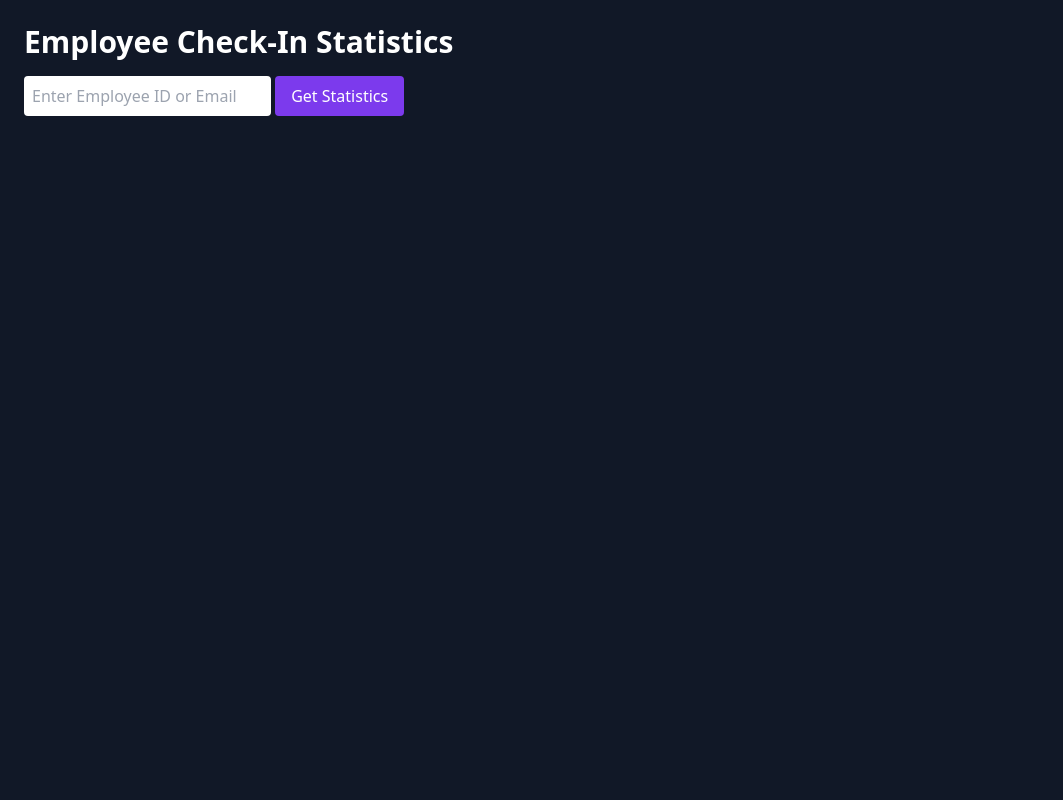
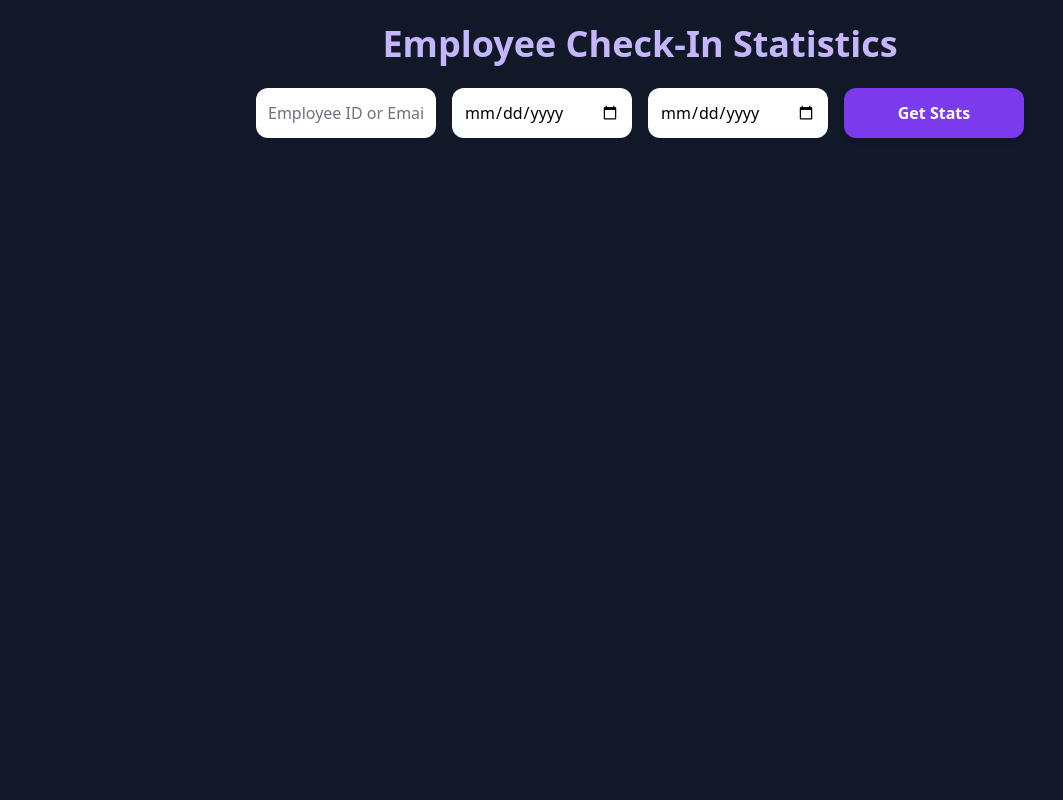
Before and after one commit to SJDeshmukh/dinemarker, a Flask app: page /statistics in a window 1280 px wide. Shown: the whole page, without its empty margins (0-1063 px from the left). Run offline with Flask 3, Linux system fonts and the light colour scheme; some libraries are stand-ins or nearby versions.

Commit message:
Initial commit

```diff
--- a/server.py
+++ b/server.py
@@ -144,35 +144,56 @@ def get_employee():
     else:
         return jsonify({'success': False, 'message': 'Employee not found'}), 404
 
+from flask import request, jsonify, render_template
+from datetime import datetime
+
 @app.route('/statistics', methods=['GET', 'POST'])
 def statistics():
     if request.method == 'POST':
         data = request.get_json()
         employee_id = data.get('employee_id')
+        from_date = data.get('from_date')
+        to_date = data.get('to_date')
 
         if not employee_id:
             return jsonify({'success': False, 'message': 'No employee ID provided'}), 400
 
         conn = get_db_connection()
-        user = conn.execute('SELECT * FROM users WHERE employee_id = ?', (employee_id,)).fetchone()
+        user = conn.execute('SELECT * FROM users WHERE employee_id = ? OR email = ?', (employee_id, employee_id)).fetchone()
 
         if not user:
             conn.close()
             return jsonify({'success': False, 'message': 'Employee not found'}), 404
 
-        scans = conn.execute(
-            'SELECT timestamp FROM scans WHERE employee_id = ? ORDER BY timestamp DESC',
-            (employee_id,)
-        ).fetchall()
+        # 📅 Build base query
+        query = 'SELECT timestamp FROM scans WHERE employee_id = ?'
+        params = [user['employee_id']]
+
+        if from_date:
+            query += ' AND date(timestamp) >= ?'
+            params.append(from_date)
+        if to_date:
+            query += ' AND date(timestamp) <= ?'
+            params.append(to_date)
+
+        query += ' ORDER BY timestamp DESC'
+        scans = conn.execute(query, params).fetchall()
         conn.close()
 
         return jsonify({
             'success': True,
-            'employee': dict(user),
+            'employee': {
+                'name': user['name'],
+                'surname': user['surname'],
+                'employee_id': user['employee_id'],
+                'email': user['email']
+            },
             'scans': [row['timestamp'] for row in scans]
         })
 
+    # Default GET → serve frontend
     return render_template('statistics.html')
+
 
 @app.route('/camera')
 def camera():
--- a/templates/statistics.html
+++ b/templates/statistics.html
@@ -6,37 +6,88 @@
   <title>Employee Statistics</title>
   <script src="https://cdn.tailwindcss.com"></script>
 </head>
-<body class="bg-gray-900 text-white p-6">
-  <h1 class="text-3xl font-bold mb-4">Employee Check-In Statistics</h1>
+<body class="bg-gray-900 text-white p-6 min-h-screen">
+  <div class="max-w-3xl mx-auto">
+    <h1 class="text-4xl font-bold mb-6 text-center text-violet-300">Employee Check-In Statistics</h1>
 
-  <input id="empId" placeholder="Enter Employee ID or Email" class="p-2 text-black rounded mb-4" />
-  <button onclick="fetchStats()" class="bg-violet-600 px-4 py-2 rounded">Get Statistics</button>
+    <div class="grid grid-cols-1 sm:grid-cols-2 lg:grid-cols-4 gap-4 mb-6">
+      <input id="empId" placeholder="Employee ID or Email"
+             class="p-3 rounded-xl text-black placeholder-gray-500 w-full" />
 
-  <div id="stats" class="mt-6"></div>
+      <input type="date" id="fromDate" class="p-3 rounded-xl text-black w-full" />
+      <input type="date" id="toDate" class="p-3 rounded-xl text-black w-full" />
+
+      <button onclick="fetchStats()"
+              class="bg-violet-600 hover:bg-violet-700 text-white px-4 py-3 rounded-xl font-semibold shadow-md transition w-full">
+        Get Stats
+      </button>
+    </div>
+
+    <div id="stats" class="bg-white bg-opacity-10 backdrop-blur-lg p-6 rounded-xl shadow-lg hidden">
+      <!-- Dynamic Content Here -->
+    </div>
+  </div>
 
   <script>
     function fetchStats() {
-      const empId = document.getElementById('empId').value;
+      const empId = document.getElementById('empId').value.trim();
+      const fromDate = document.getElementById('fromDate').value;
+      const toDate = document.getElementById('toDate').value;
+
+      if (!empId) {
+        alert("Please enter an Employee ID or Email");
+        return;
+      }
+
       fetch('/statistics', {
         method: 'POST',
         headers: { 'Content-Type': 'application/json' },
-        body: JSON.stringify({ employee_id: empId })
+        body: JSON.stringify({ employee_id: empId, from_date: fromDate, to_date: toDate })
       })
       .then(res => res.json())
       .then(data => {
         const statsDiv = document.getElementById('stats');
+        statsDiv.classList.remove('hidden');
+
         if (!data.success) {
-          statsDiv.innerHTML = `<p class="text-red-500">${data.message}</p>`;
+          statsDiv.innerHTML = `<p class="text-red-500 font-semibold">${data.message}</p>`;
           return;
         }
 
         const emp = data.employee;
-        let html = `<h2 class="text-xl font-semibold mb-2">Employee: ${emp.name} ${emp.surname}</h2>`;
-        html += `<ul class="list-disc ml-6">`;
-        data.scans.forEach(ts => {
-          html += `<li>${ts}</li>`;
+        const totalScans = data.scans.length;
+        let html = `
+          <h2 class="text-2xl font-semibold text-white mb-4">Employee: ${emp.name} ${emp.surname}</h2>
+          <div class="overflow-x-auto">
+            <table class="min-w-full border border-gray-700 text-left text-sm">
+              <thead class="bg-violet-700 text-white">
+                <tr>
+                  <th class="px-4 py-2 border-b border-gray-600">#</th>
+                  <th class="px-4 py-2 border-b border-gray-600">Timestamp</th>
+                </tr>
+              </thead>
+              <tbody class="text-gray-200">
+        `;
+
+        data.scans.forEach((ts, idx) => {
+          html += `
+            <tr class="hover:bg-gray-800 transition">
+              <td class="px-4 py-2 border-b border-gray-700">${idx + 1}</td>
+              <td class="px-4 py-2 border-b border-gray-700">${ts}</td>
+            </tr>
+          `;
         });
-        html += `</ul>`;
+
+        html += `
+              </tbody>
+            </table>
+          </div>
+
+          <div class="mt-4 text-lg font-semibold text-green-300">
+            🍽️ Total Meals Taken: ${totalScans}
+          </div>
+        `;
+
         statsDiv.innerHTML = html;
       })
       .catch(err => {
```
